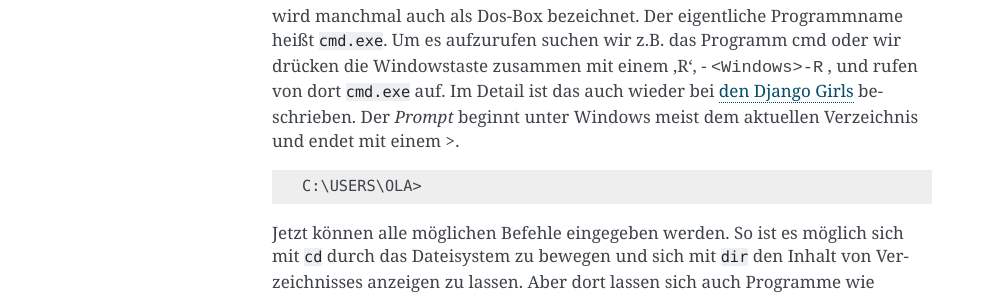
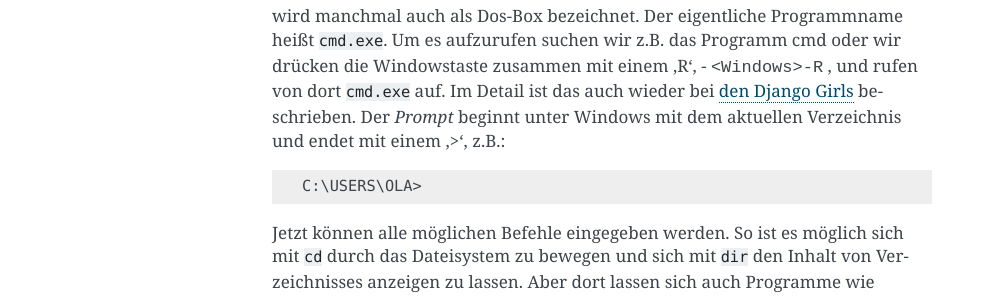
Before and after one commit to gerpark/pyworkshop, a Sphinx documentation site: the page built from docs/source/cmd.rst, in a window 1280 px wide. Shown: the part 885-1181 px from the top of the page, without its empty margins (148-1141 px from the left). Built offline with Sphinx 7.4.7, drawn with Linux system fonts in a browser that asks for light colours.

```diff
--- a/docs/source/cmd.rst
+++ b/docs/source/cmd.rst
@@ -47,7 +47,7 @@ wird manchmal auch als Dos-Box bezeichnet. Der eigentliche Programmname heißt `
 Um es aufzurufen suchen wir z.B. das Programm cmd oder wir drücken die Windowstaste zusammen mit einem 'R', - :kbd:`<Windows>-R` ,
 und rufen von dort ``cmd.exe`` auf.
 Im Detail ist das auch wieder bei `den Django Girls  <https://tutorial.djangogirls.org/de/intro_to_command_line>`_ beschrieben.
-Der `Prompt` beginnt unter Windows meist dem aktuellen Verzeichnis und endet mit einem `>`.
+Der `Prompt` beginnt unter Windows mit dem aktuellen Verzeichnis und endet mit einem '>', z.B.:
 
 .. code-block:: text
 
--- a/docs/source/index.rst
+++ b/docs/source/index.rst
@@ -13,7 +13,7 @@ von Gerhard Sachs
 
 Dieses Dokument wird kontinuierlich weiterbearbeitet.
 
-Version 2.05 vom 25. April 2023
+Version 2.06 vom 26. April 2023
 
 Und hier noch ein Link mit etwas zu `Python, dem Workshop und meiner Person <http://www.ortrun-dieterich.de/workshop.html>`_ .
 
```
